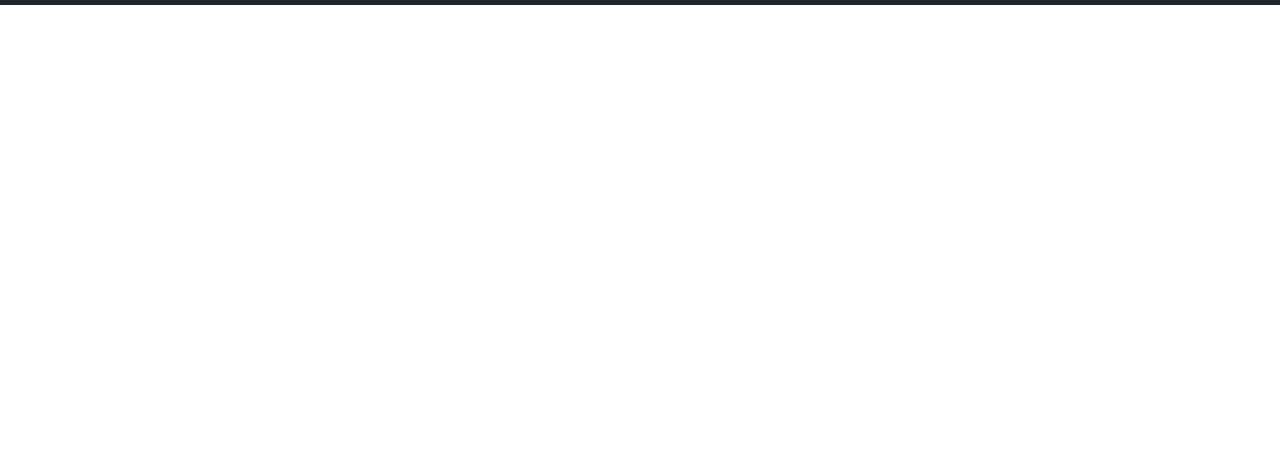
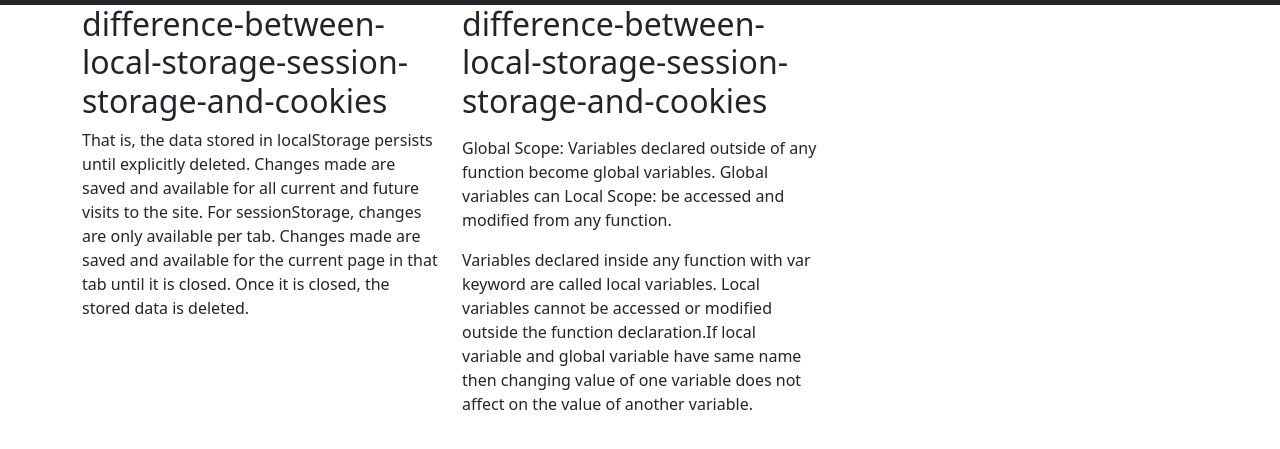
Before and after one commit to abdullah-al-mamun-vai/monster-debug, a plain HTML site: page blog.html in a window 1280 px wide. Shown: the part 45-494 px from the top of the page. Drawn offline with nearby package versions, Linux system fonts and the light colour scheme.

Commit message:
blog some text added

```diff
--- a/blog.html
+++ b/blog.html
@@ -16,6 +16,37 @@
             <span class="navbar-brand mb-0 h1 text-uppercase text-white">Blog</span>
         </div>
     </nav>
+    <!-- blog added -->
+    <div class="container">
+        <div class="row">
+            <div class="col-md-4">
+                <div class="blog">
+                    <h2>difference-between-local-storage-session-storage-and-cookies</h2>
+                    <p>That is, the data stored in localStorage persists until explicitly deleted. Changes made are
+                        saved and available for all current and future visits to the site.
+                        For sessionStorage, changes are only available per tab. Changes made are saved and available for
+                        the current page in that tab until it is closed. Once it is closed, the stored data is deleted.
+                    </p>
+                </div>
+            </div>
+            <div class="col-md-4">
+                <div class="blog">
+                    <h2>difference-between-local-storage-session-storage-and-cookies</h2>
+                    <p>
+                    <blockquote>Global Scope: Variables declared outside of any function become global variables. Global
+                        variables can
+                        Local Scope: be accessed and modified from any function.</blockquote>
+                    Variables declared inside any function with var keyword are called local variables. Local variables
+                    cannot be accessed or modified outside the function declaration.If local variable and global
+                    variable have same name then changing value of one variable does not affect on the value of another
+                    variable.
+                    </p>
+                </div>
+            </div>
+
+
+        </div>
+    </div>
     <script src="https://cdn.jsdelivr.net/npm/bootstrap@5.2.1/dist/js/bootstrap.bundle.min.js
     "></script>
 </body>
```
